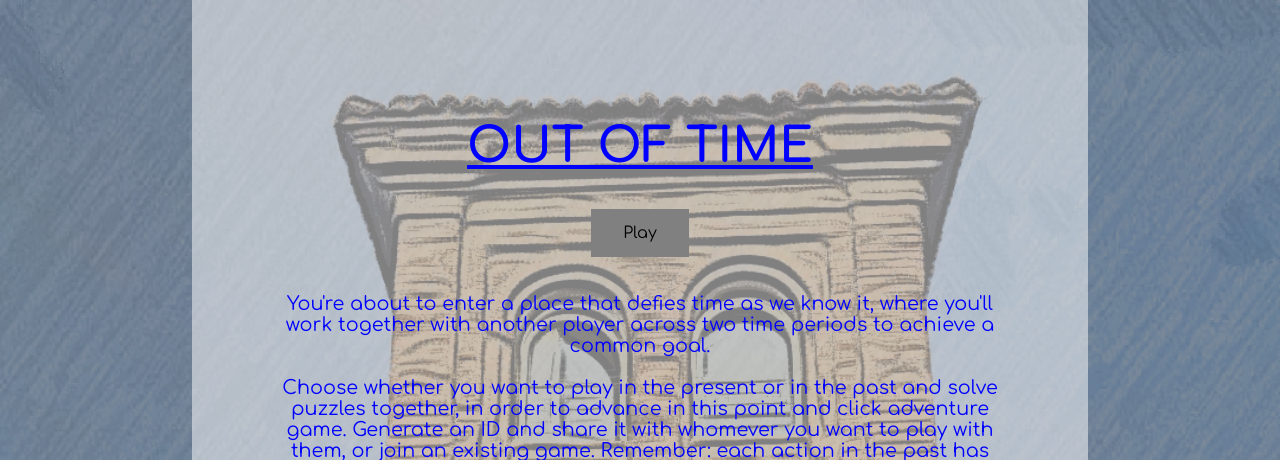
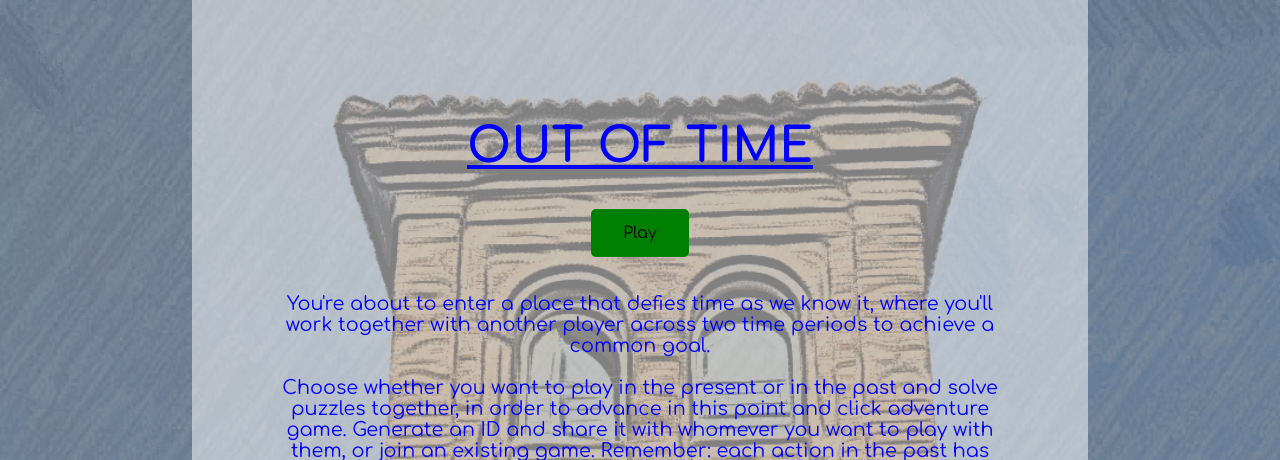
Before and after one commit to CharlieMallon/TogethernessHackathonTeam5, a Flask app: page / in a window 1280 px wide. Shown: the top 460 px of the page. Run offline with Flask 2, Linux system fonts and the light colour scheme; some libraries are stand-ins or nearby versions.

Commit message:
STYLE buttons

```diff
--- a/static/style.css
+++ b/static/style.css
@@ -62,7 +62,8 @@ html {
     margin: 4px 2px;
     cursor: pointer;
     margin: auto;
-    background-color: gray;
+    background-color: green;
+    border-radius: 5px;
 }
 
 .center_buttons {
```
